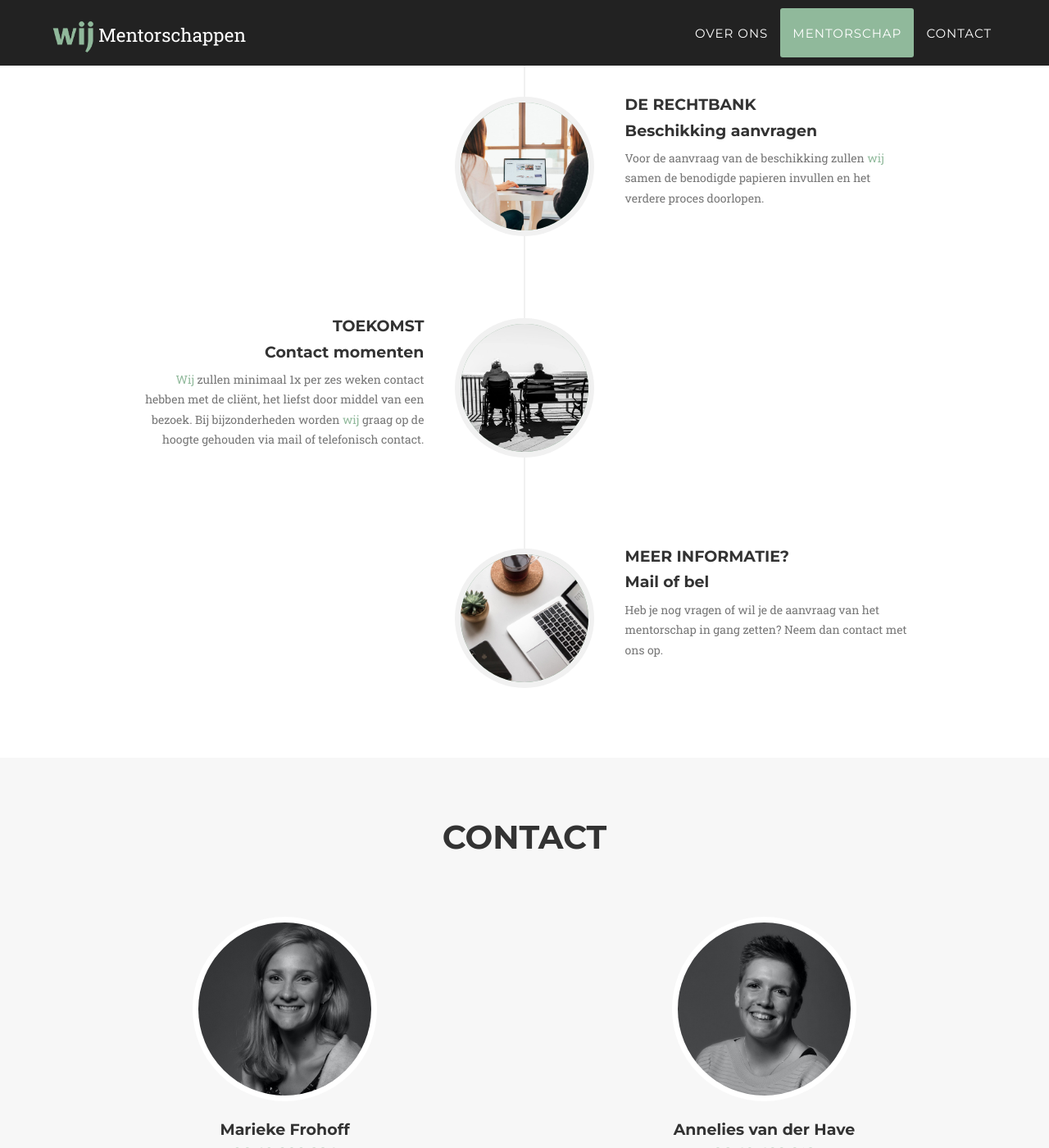
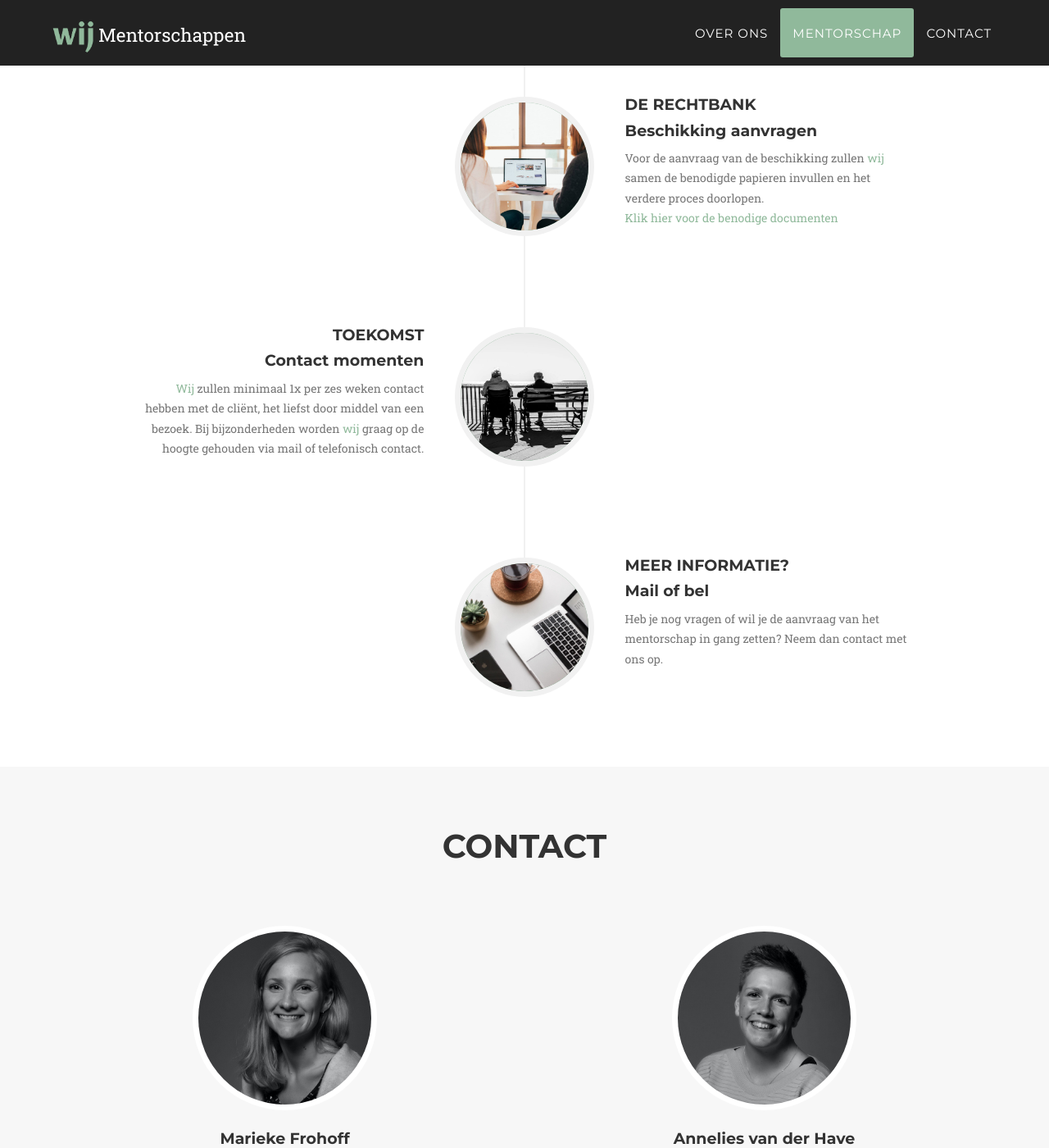
Before and after one commit to wijmentorschappen/wijmentorschappen.github.io, a Jekyll site: the page built from index.html, in a window 1280 px wide and 1400 px high, scrolled down 1881 px. Shown: the whole window at 82% size. Built offline with Jekyll 4.4.1, drawn with Linux system fonts in a browser that asks for light colours; some web fonts are replaced.

Commit message:
First setup for download popup

```diff
--- a/_includes/about.html
+++ b/_includes/about.html
@@ -40,7 +40,7 @@
                                     <h4 class="subheading">Beschikking aanvragen</h4>
                                 </div>
                                 <div class="timeline-body">
-                                    <p class="text-muted">Voor de aanvraag van de beschikking zullen <span class="text-wij">wij</span> samen de benodigde papieren invullen en het verdere proces doorlopen.</p>
+                                    <p class="text-muted">Voor de aanvraag van de beschikking zullen <span class="text-wij">wij</span> samen de benodigde papieren invullen en het verdere proces doorlopen.<br/> <a class="portfolio-link" data-toggle="modal" href="#linksModal">Klik hier voor de benodige documenten</a></p>
                                 </div>
                             </div>
                         </li>
--- a/_includes/modals.html
+++ b/_includes/modals.html
@@ -1,24 +1,45 @@
  <!-- Download Modal -->
- {% for post in site.posts %}
-    <div class="content-modal modal fade" id="contentModal{{ post.modal-id }}" tabindex="-1" role="dialog" aria-hidden="true">
-        <div class="modal-content">
-            <div class="close-modal" data-dismiss="modal">
-                <div class="lr">
-                    <div class="rl">
-                    </div>
+<div class="content-modal modal fade" id="linksModal" tabindex="-1" role="dialog" aria-hidden="true">
+ <div class="modal-dialog">
+    <div class="modal-content">
+        <div class="close-modal" data-dismiss="modal">
+            <div class="lr">
+                <div class="rl">
                 </div>
             </div>
-            <div class="container">
+        </div>
+        <div class="modal-body">
+            <h2>Documenten</h2>
+            <p>Voor de aanvraag van mentorschap zijn een aantal documenten belangrijk. Deze kan je via de site van de rechtspraak downloadn. Hieronder de 3 belangrijkste. Bla bla bla</p>
+            <div class="container-fluid">
                 <div class="row">
-                    <div class="col-lg-8 col-lg-offset-2">
-                        <div class="modal-body">
-                            <h2>{{ post.title }}</h2>
-                            {% include {{ post.content-include }}.html %}
-                            <button type="button" class="btn btn-default" data-dismiss="modal"><i class="fa fa-times"></i> Close</button>
+                    <div class="col-md-4 col-sm-6 portfolio-item">
+                        <div class="portfolio-caption">
+                            <h4>Verzoek tot mentorschap</h4>
+                            <p class="text-muted">Uitleg bla bla bla</p>
+                            <p><a href="example.com">Download</a></p>
+                        </div>
+                    </div>
+                    <div class="col-md-4 col-sm-6 portfolio-item">
+                        <div class="portfolio-caption">
+                            <h4>Bereidverklaring</h4>
+                            <p class="text-muted">Uitleg bla bla bla</p>
+                            <p><a href="example.com">Download</a></p>
+                        </div>
+                    </div>
+                    <div class="col-md-4 col-sm-6 portfolio-item">
+                        <div class="portfolio-caption">
+                            <h4>Akkoordverklaring</h4>
+                            <p class="text-muted">Uitleg bla bla bla</p>
+                            <p><a href="example.com">Download</a></p>
                         </div>
                     </div>
                 </div>
             </div>
+            <div class="modal-close-container">
+                <button type="button" class="btn btn-default" data-dismiss="modal">Sluit</button>
+            </div>
         </div>
     </div>
-{% endfor %}
+</div>
+</div>
```
Also changed, not shown: _includes/css/agency.css (+10 -0 lines).
